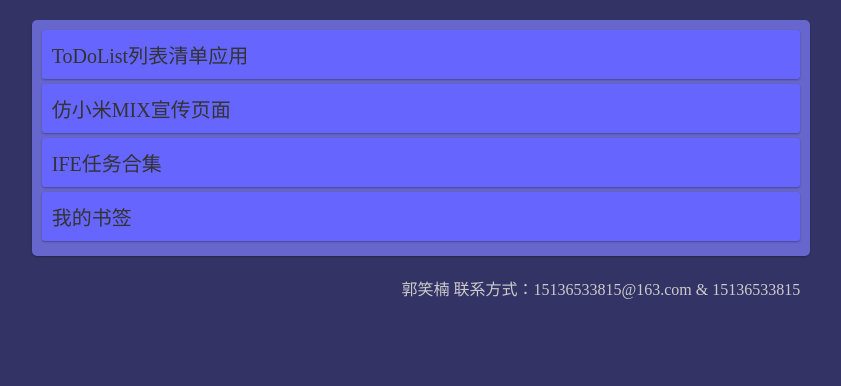
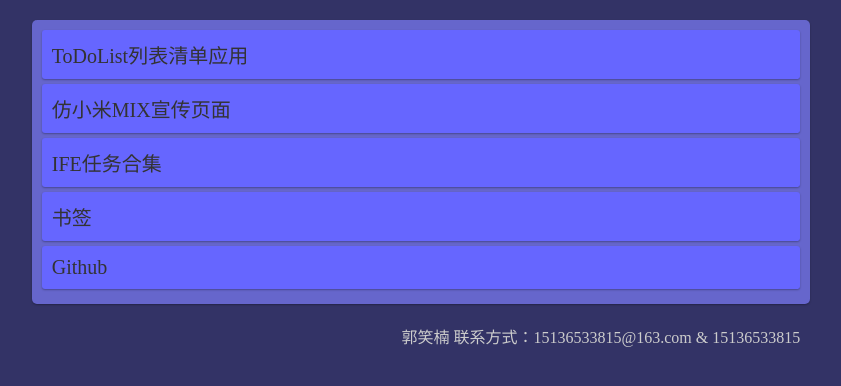
Before and after one commit to xiaonanguo1996/MyWeb, a website: page index.html in a window 1280 px wide. Shown: the whole page, without its empty margins (219-1060 px from the left). Drawn offline with Linux system fonts and the light colour scheme.

Commit message:
index.html change

```diff
--- a/index.html
+++ b/index.html
@@ -2,7 +2,7 @@
 <html>
 <head>
 	<meta charset="utf-8">
-	<title>我的个人站点</title>
+	<title>xiaonanguo1996</title>
 	<link rel="stylesheet" type="text/css" href="index.css">
 </head>
 <body>
@@ -10,7 +10,8 @@
 	<li><a href="ToDoList/index.html">ToDoList列表清单应用</a></li>
 	<li><a href="Mix/mix.html">仿小米MIX宣传页面</a></li>
 	<li><a href="IFE/index.html">IFE任务合集</a></li>
-	<li><a href="bookmarks.html">我的书签</a></li>
+	<li><a href="bookmarks.html">书签</a></li>
+	<li><a href="https://github.com/xiaonanguo1996/">Github</a></li>
 </ul>
 <div>郭笑楠 联系方式：15136533815@163.com & 15136533815</div>
 </body>
```
